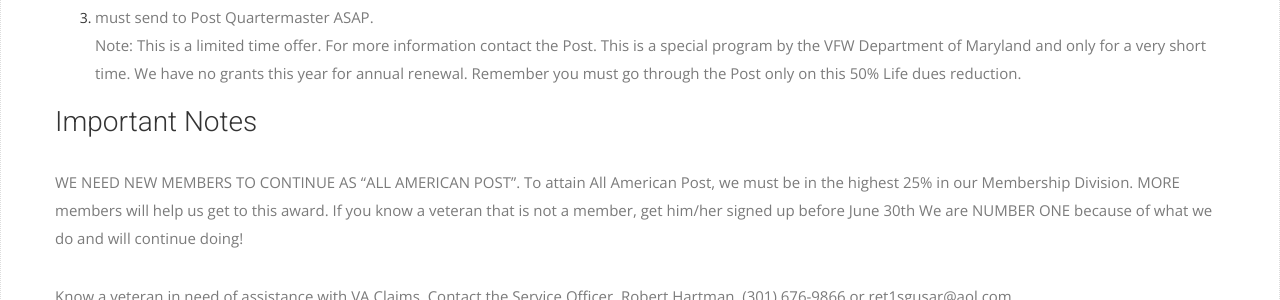
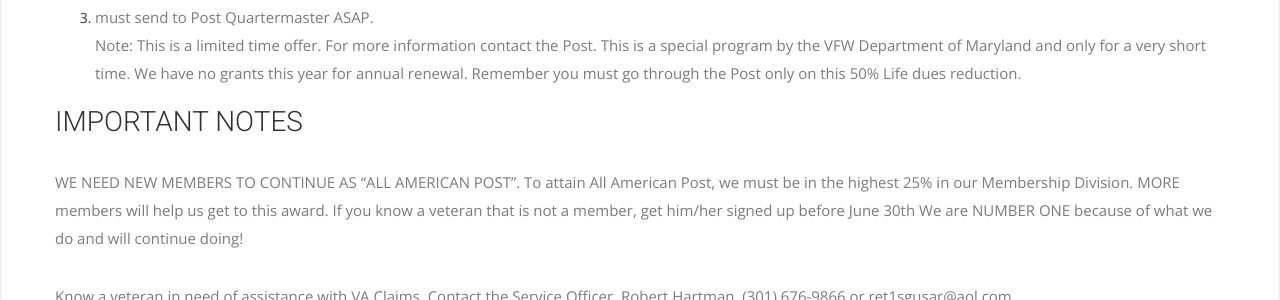
Before and after one commit to patrickpierson/vfwpost3285, a Jekyll site: the page built from _posts/2017-06-12-weekly-update.md, in a window 1280 px wide and 900 px high, scrolled down 2398 px. Shown: the part 155-455 px from the top of the window. Built offline with Jekyll 4.4.1, drawn with Linux system fonts in a browser that asks for light colours; nearby versions of some CDN libraries; some web fonts are replaced.

Commit message:
more updates

```diff
--- a/_posts/2017-06-12-weekly-update.md
+++ b/_posts/2017-06-12-weekly-update.md
@@ -82,7 +82,7 @@
 3. must send to Post Quartermaster ASAP.
 Note:  This is a limited time offer.  For more information contact the Post.  This is a special program by the VFW Department of Maryland and only for a very short time.  We have no grants this year for annual renewal.  Remember you must go through the Post only on this 50% Life dues reduction.
 
-### Important Notes
+### IMPORTANT NOTES
 
 WE NEED NEW MEMBERS TO CONTINUE AS "ALL AMERICAN POST".  To attain All American Post, we must be in the highest 25% in our Membership Division.  MORE members will help us get to this award.  If you know a veteran that is not a member, get him/her signed up before June 30th
 We are NUMBER ONE because of what we do and will continue doing!
```
Also changed, not shown: README.md.
